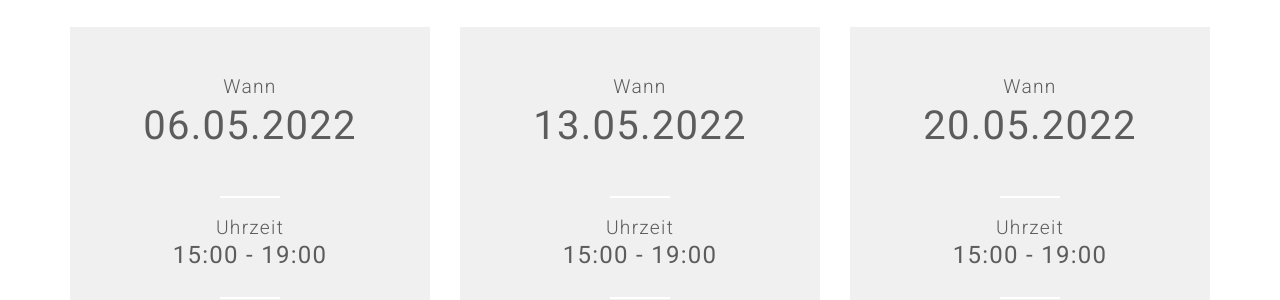
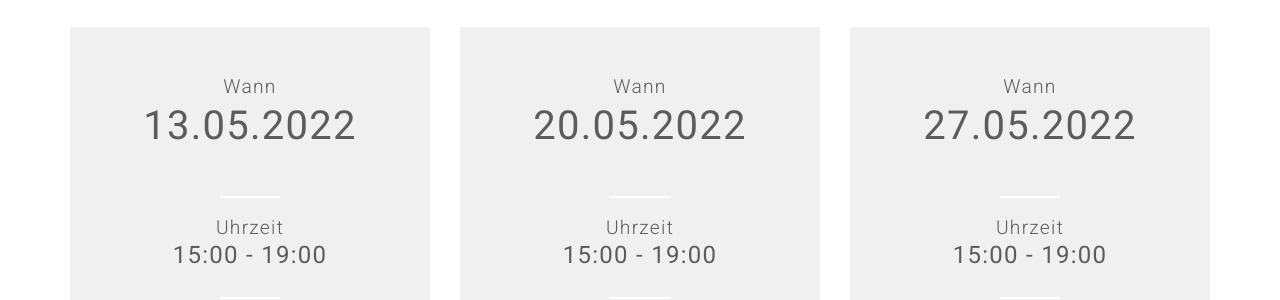
Before and after one commit to coderdojo-wien/coderdojo-wien.github.io, a Jekyll site: the page built from index.html, in a window 1280 px wide and 900 px high, scrolled down 3869 px. Shown: the part 185-485 px from the top of the window. Built offline with Jekyll 4.4.1, drawn with Linux system fonts in a browser that asks for light colours; nearby versions of some CDN libraries; comment, search, counter and statistics services are not loaded; some of the changed lines change nothing that is shown; some of the changed text lies outside the part shown.

Commit message:
Update events.yml

```diff
--- a/_data/events.yml
+++ b/_data/events.yml
@@ -3,16 +3,6 @@ title: "Termine"
 description: "Ein Anmeldung ist für die Teilnahme an den online CoderDojos nicht erforderlich. Das genaue Workshopprogramm mit den Teilnahmelinks finden sie in unserem aktuellen Newsletter, der jeweils bis spätestens den Tag davor versendet wird und auf unserer Hompepage https://www.facebook.com/coderdojowien. </br><b>Für die Teilnahme an offline CoderDojos ist unbedingt eine Anmeldung erforderlich!</b>"
 
 events-list:
-- event-date: 06.05.2022
-  event-time: 15:00 - 19:00
-  event-startdate: 2022-05-06T15:00:00+0100
-  event-enddate: 2022-05-06T19:00:00+0100
-  event-name: Online CoderDojo
-  event-type: Online
-  event-place: Online Dojo
-  event-place-name: Online
-  event-url: "https://linz.coderdojo.net/termine/"
-
 - event-date: 13.05.2022
   event-time: 15:00 - 19:00
   event-startdate: 2022-05-13T15:00:00+0100
@@ -33,6 +23,16 @@ events-list:
   event-place-name: Online
   event-url: "https://linz.coderdojo.net/termine/"
 
+- event-date: 27.05.2022
+  event-time: 15:00 - 19:00
+  event-startdate: 2022-05-27T15:00:00+0100
+  event-enddate: 2022-05-27T19:00:00+0100
+  event-name: Online CoderDojo
+  event-type: Online
+  event-place: Online Dojo
+  event-place-name: Online
+  event-url: "https://linz.coderdojo.net/termine/"
+
 # - event-date: 17.01.2022
 #   event-time: 15:00 - 19:00
 #   event-startdate: 2022-01-17T15:00:00+0100
```
